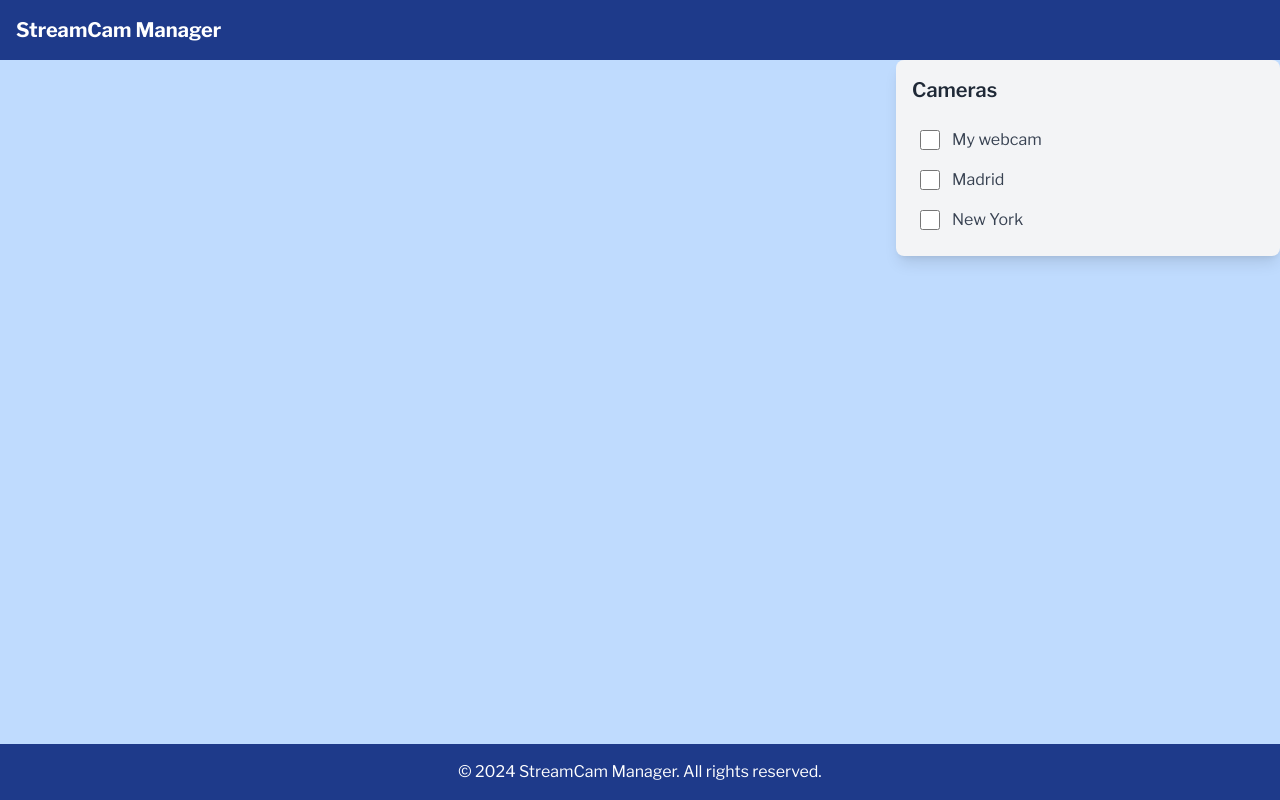
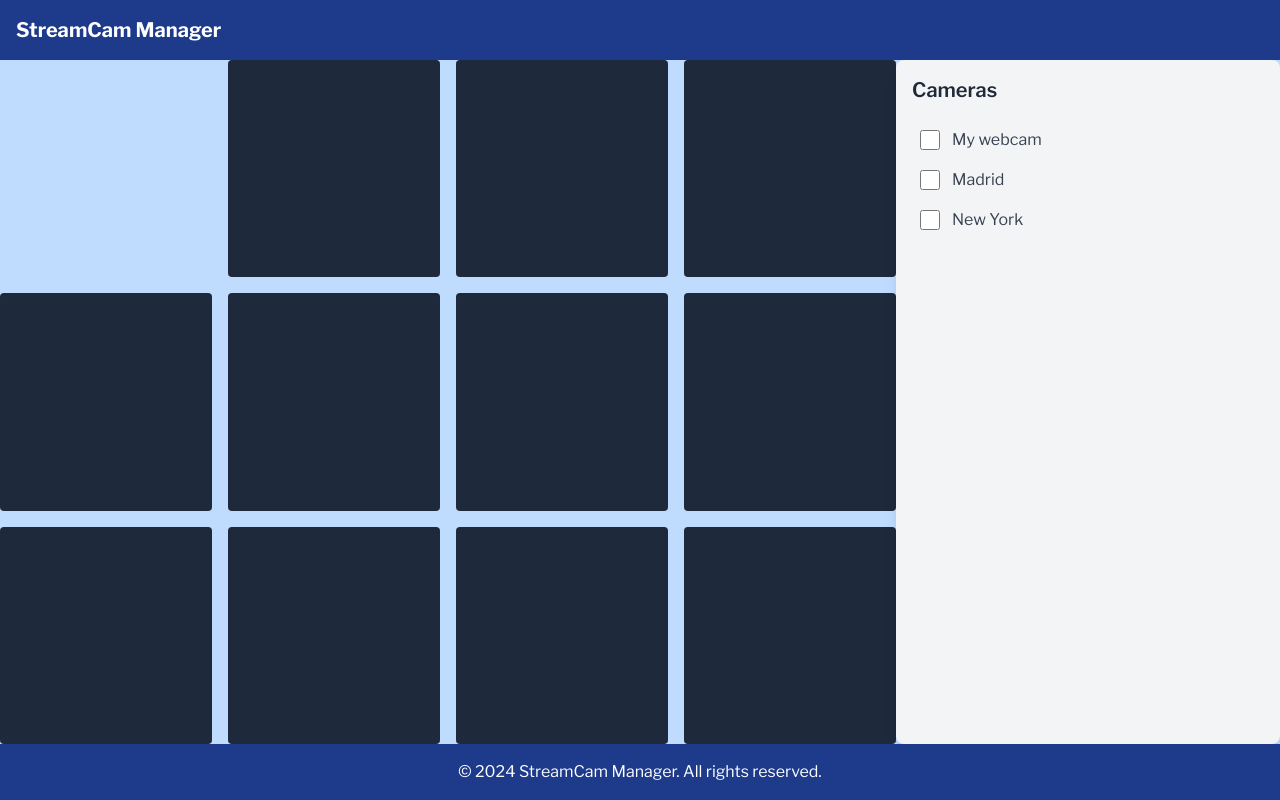
Before and after one commit to fsystemweb/cameras-stream, an Angular app: page / in a window 1280 px wide. Built offline with nearby package versions, Linux system fonts and the light colour scheme; no server answers.

Commit message:
add webcam

```diff
--- a/src/app/app.component.html
+++ b/src/app/app.component.html
@@ -1,6 +1,8 @@
 <app-layout>
-  <div class="grid grid-cols-[70%_30%]">
-    <div class="w-full"></div>
+  <div class="grid grid-cols-[70%_30%] h-full">
+    <div class="w-full">
+      <app-camera-panel />
+    </div>
     <div class="w-full h-full">
       <app-camera-list />
     </div>
--- /dev/null
+++ b/src/app/features/camera-panel/components/camera-panel/camera-panel.component.html
@@ -0,0 +1,32 @@
+<div class="grid grid-cols-4 gap-4 h-full">
+  <div class="rounded bg-slate-800 contents"><app-webcam /></div>
+  <div class="rounded bg-slate-800"><app-webcam /></div>
+  <div class="rounded bg-slate-800"><app-webcam /></div>
+  <div class="rounded bg-slate-800"><app-webcam /></div>
+  <div class="rounded bg-slate-800"><app-webcam /></div>
+  <div class="rounded bg-slate-800"><app-webcam /></div>
+  <div class="rounded bg-slate-800"><app-webcam /></div>
+  <div class="rounded bg-slate-800"><app-webcam /></div>
+  <div class="rounded bg-slate-800"><app-webcam /></div>
+  <div class="rounded bg-slate-800"><app-webcam /></div>
+  <div class="rounded bg-slate-800"><app-webcam /></div>
+  <div class="rounded bg-slate-800"><app-webcam /></div>
+
+  <!--
+    <div class="rounded bg-slate-800">09</div>
+  <div class="rounded bg-slate-800">09</div>
+  <div class="rounded bg-slate-800">09</div>
+  <div class="rounded bg-slate-800">09</div>
+  <div class="rounded bg-slate-800">09</div>
+  <div class="rounded bg-slate-800">09</div>
+  <div class="rounded bg-slate-800">09</div>
+  <div class="rounded bg-slate-800">09</div>
+  <div class="rounded bg-slate-800">09</div>
+  <div class="rounded bg-slate-800">09</div>
+  <div class="rounded bg-slate-800">09</div>
+  <div class="rounded bg-slate-800">09</div>
+  <div class="rounded bg-slate-800">09</div>
+  <div class="rounded bg-slate-800">09</div>
+  <div class="rounded bg-slate-800">09</div>
+  -->
+</div>
--- /dev/null
+++ b/src/app/features/camera-panel/components/camera-panel/camera-panel.component.ts
@@ -0,0 +1,13 @@
+import { Component } from '@angular/core';
+import { WebcamComponent } from '../webcam/webcam.component';
+import { CameraItem } from '../../../camera-list/models/camera-item';
+
+@Component({
+  selector: 'app-camera-panel',
+  standalone: true,
+  templateUrl: './camera-panel.component.html',
+  imports: [WebcamComponent],
+})
+export class CameraPanelComponent {
+  camerasActive: CameraItem[] = [];
+}
--- /dev/null
+++ b/src/app/features/camera-panel/components/webcam/webcam.component.html
@@ -0,0 +1,3 @@
+<div class="p-1">
+  <video #videoElement autoplay playsinline></video>
+</div>
--- /dev/null
+++ b/src/app/features/camera-panel/components/webcam/webcam.component.ts
@@ -0,0 +1,29 @@
+import { Component, ElementRef, viewChild } from '@angular/core';
+
+@Component({
+  selector: 'app-webcam',
+  standalone: true,
+  templateUrl: './webcam.component.html',
+  imports: [],
+})
+export class WebcamComponent {
+  videoElement =
+    viewChild.required<ElementRef<HTMLVideoElement>>('videoElement');
+
+  constructor() {
+    this.startWebcam();
+  }
+
+  startWebcam(): void {
+    navigator.mediaDevices
+      .getUserMedia({ video: true })
+      .then((stream) => {
+        const video = this.videoElement().nativeElement;
+        video.srcObject = stream;
+        video.play();
+      })
+      .catch((err) => {
+        console.error('Error accessing webcam:', err);
+      });
+  }
+}
```
Also changed, not shown: src/app/app.component.ts (+7 -1 lines).
